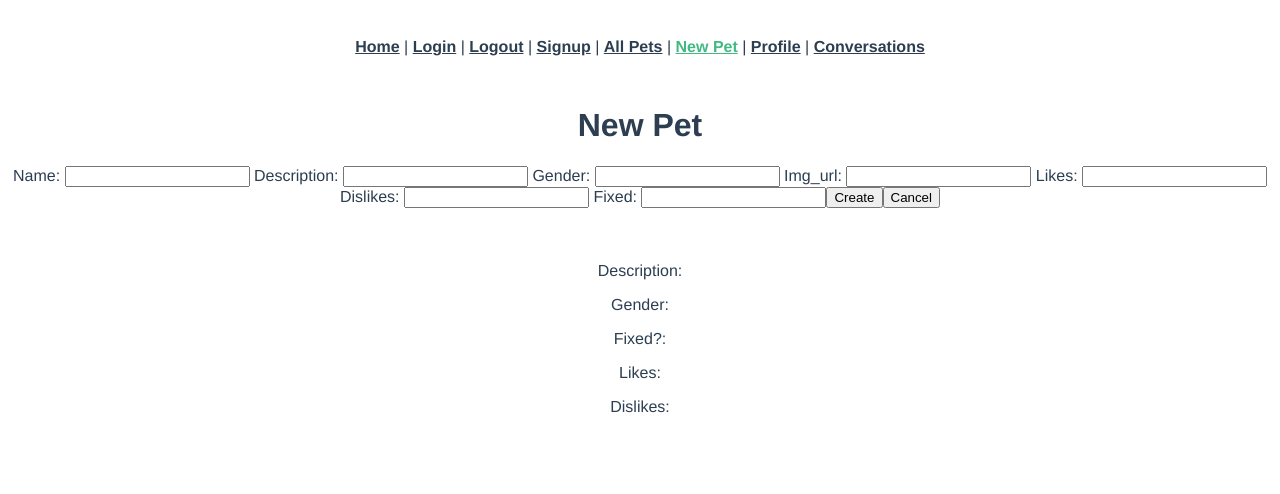
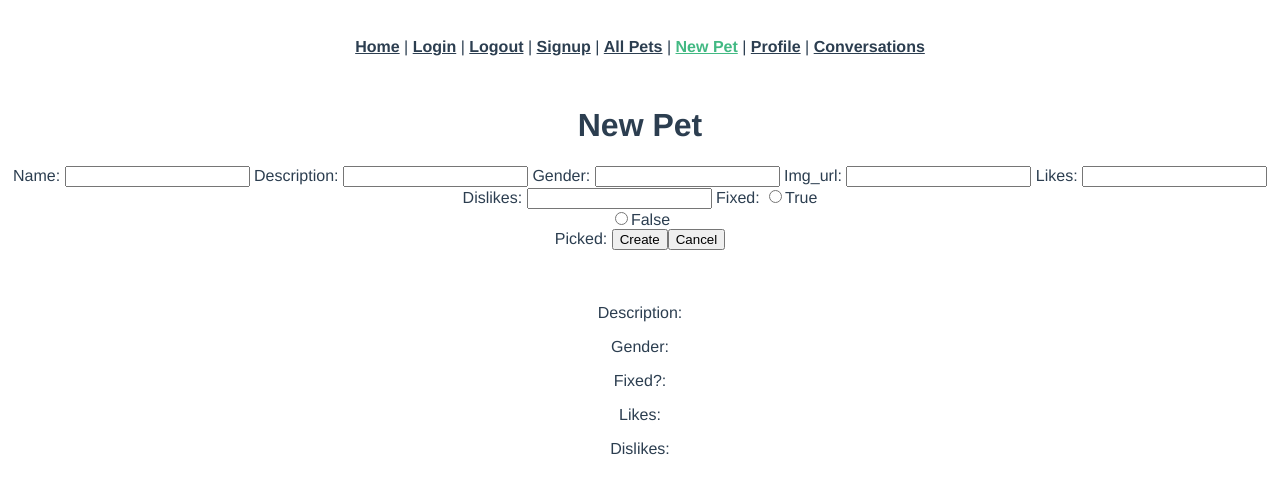
Before and after one commit to anthonylmich/pet-date-frontend, a Vue app: page /pets/new in a window 1280 px wide. Shown: the top 494 px of the page. Built offline with nearby package versions, Linux system fonts and the light colour scheme.

Commit message:
when a new conversation is created the user will be sent to the page to send an intro message. in new pet the fixed? is now a true false check box.

```diff
--- a/src/views/ConversationsIndex.vue
+++ b/src/views/ConversationsIndex.vue
@@ -29,7 +29,7 @@ export default {
       <router-link v-bind:to="`/conversations/${conversation.id}`">
         <h1>Conversation with {{ conversation.partner.name }}</h1>
       </router-link>
-      {{ conversation.messages[conversation.messages.length - 1].content }}
+      <!-- {{ conversation.messages[conversation.messages.length - 1].content }} -->
     </div>
   </div>
 </template>
--- a/src/views/PetsNew.vue
+++ b/src/views/PetsNew.vue
@@ -48,8 +48,16 @@ export default {
       Dislikes:
       <input type="text" v-model="newPetParams.dislikes" />
       Fixed:
-      <input type="boolean" v-model="newPetParams.fixed" />
+      <input type="radio" id="one" value="true" v-model="newPetParams.fixed" />
+      <label for="one">True</label>
+      <br />
+      <input type="radio" id="two" value="false" v-model="newPetParams.fixed" />
+      <label for="two">False</label>
+      <br />
+      <span>Picked: {{ newPetParams.fixed }}</span>
+
       <input type="submit" value="Create" />
+
       <button v-on:click="cancelChange()">Cancel</button>
     </form>
   </div>
--- a/src/views/PetsShow.vue
+++ b/src/views/PetsShow.vue
@@ -6,6 +6,7 @@ export default {
       pet: { user: {} },
       user_id: localStorage.user_id,
       newConversationParams: {},
+      newConversation: {},
     };
   },
   created: function () {
@@ -22,7 +23,9 @@ export default {
         .post("/conversations", this.newConversationParams)
         .then((response) => {
           console.log("conversations create", response);
-          this.$router.push("/conversations");
+          this.newConversation = response.data;
+          console.log(this.newConversation);
+          this.$router.push("/conversations/" + this.newConversation.id);
         })
         .catch((error) => {
           console.log("conversations create error", error.response);
```
